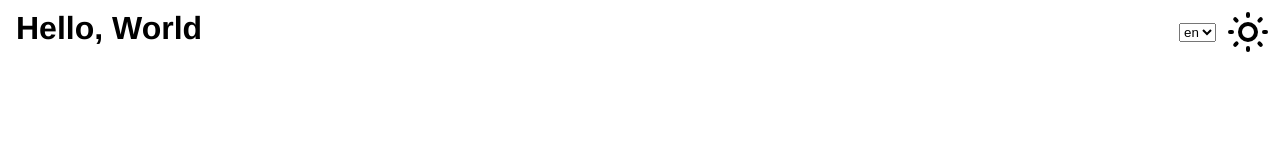
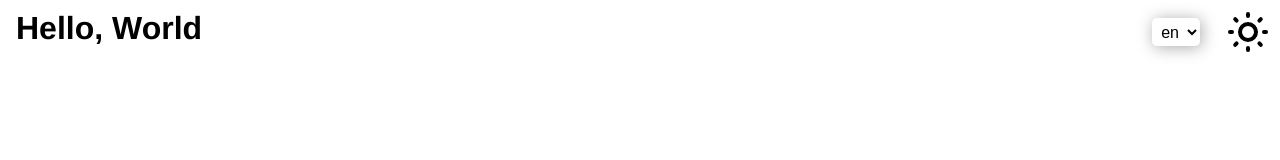
Before and after one commit to YuriiRG/SimpleTimer, a Vue app: page / in a window 1280 px wide. Shown: the top 160 px of the page. Built offline with nearby package versions, Linux system fonts and the light colour scheme.

Commit message:
Style LocaleChanger component

```diff
--- a/src/components/LocaleChanger.vue
+++ b/src/components/LocaleChanger.vue
@@ -15,5 +15,25 @@ function saveCurrentLocale(): void {
   </div>
 </template>
 <style scoped>
-  /*Style the select*/
+.locale-changer {
+  margin: 1rem;
+}
+.locale-changer select {
+  padding: 0.3rem;
+  font-size: inherit;
+  background-color: #fff;
+  border: none;
+  border-radius: 0.3rem;
+  box-shadow: var(--sm-shadow-x) var(--sm-shadow-y) var(--sm-shadow-blur) var(--sm-shadow-color);
+}
+
+.dark .locale-changer select {
+  padding: 0.3rem;
+  font-size: inherit;
+  background-color: var(--dark-mode-background-color);
+  color: var(--dark-mode-text-color);
+  border: none;
+  border-radius: 0.3rem;
+  box-shadow: none;
+}
 </style>
```
